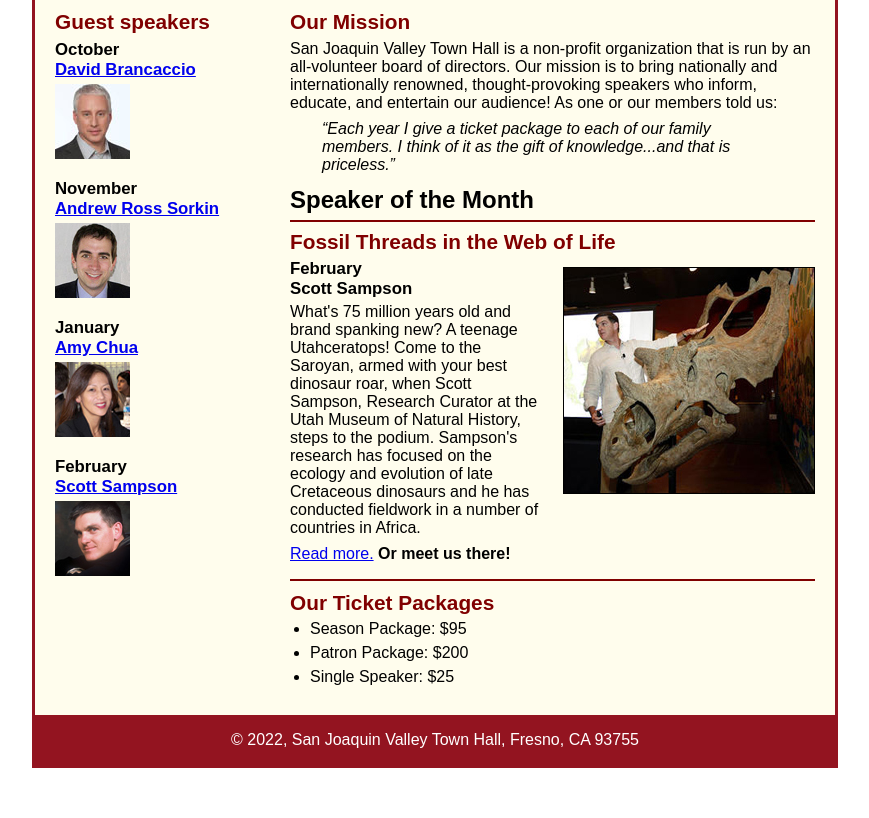
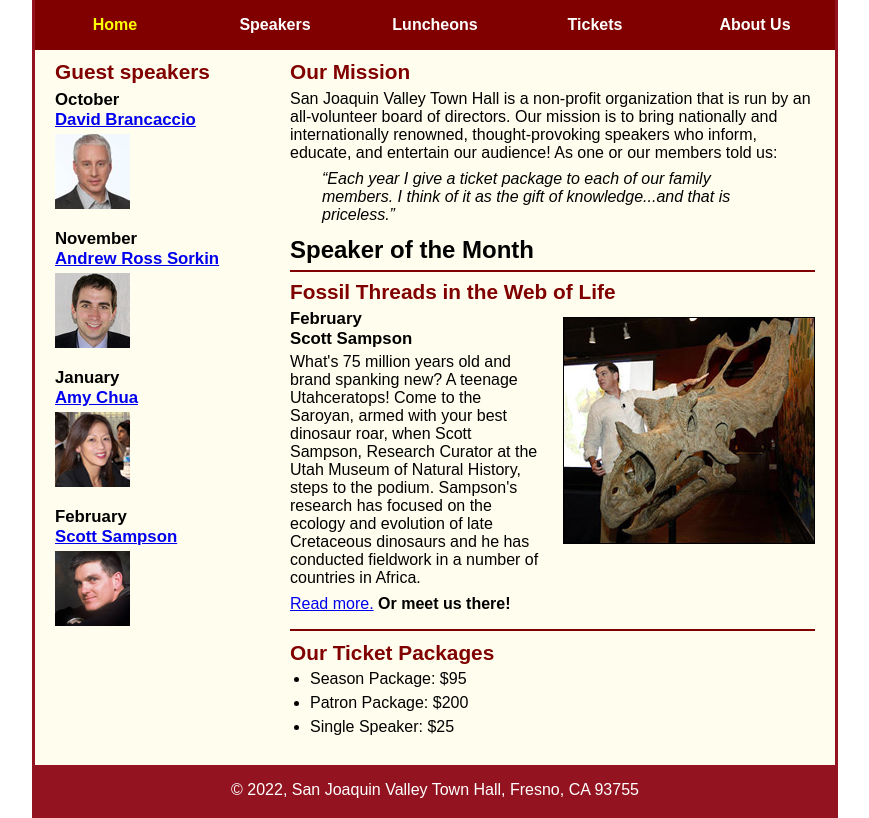
Before and after one commit to Anthony-Quispilaya/A09, a plain HTML site: page c7_index.html in a window 1280 px wide. Shown: the part 123-941 px from the top of the page, without its empty margins (205-1074 px from the left). Before the commit the page ends 891 px from the top, so only its background shows below. Drawn offline with Linux system fonts and the light colour scheme.

Commit message:
Add the HTML for main navigation menu and Add the CSS for the navigation menu

```diff
--- a/c7_index.html
+++ b/c7_index.html
@@ -14,6 +14,17 @@
 		<h2>San Joaquin Valley Town Hall</h2>
 		<h3>Celebrating our <span class="shadow">75<sup>th</sup></span> Year</h3>
 	</header>
+
+	<nav id="nav_menu">
+		<ul>
+			<li><a class="current" href="c7_index.html">Home</a></li>
+			<li><a href="c7_index.html">Speakers</a></li>
+			<li><a href="c7_index.html">Luncheons</a></li>
+			<li><a href="c7_index.html">Tickets</a></li>
+			<li><a href="c7_index.html">About Us</a></li>
+		</ul>
+	</nav>
+
 	<main>
 		<section>
 			<h2>Our Mission</h2>
@@ -34,7 +45,7 @@
 				Curator at the Utah Museum of Natural History, steps to the podium. Sampson's research
 				has focused on the ecology and evolution of late Cretaceous dinosaurs and he has conducted
 				fieldwork in a number of countries in Africa.</p>
-				<p><a href="speakers/c6_sampson.html">Read more.</a>&nbsp;<b>Or meet us there!</b></p>
+				<p><a href="speakers/c7_sampson.html">Read more.</a>&nbsp;<b>Or meet us there!</b></p>
 			</article>
 
 			<h2>Our Ticket Packages</h2>
--- a/styles/c7_main.css
+++ b/styles/c7_main.css
@@ -16,6 +16,28 @@ body {
 }
 a:focus, a:hover {
 	font-style: italic;
+}
+/* the styles for the nav */
+#nav_menu ul{
+	list-style-type: none;
+	margin: 0;
+	padding: 0;
+}
+#nav_menu ul li{
+	float: left;
+}
+#nav_menu ul li a{
+	display: block;
+	width: 160px;
+	text-align: center;
+	padding: 1em 0;
+	text-decoration: none;
+	background-color:#800000;
+	color: white;
+	font-weight: bold;
+}
+#nav_menu a.current{
+	color: yellow;
 }
 /* the styles for the header */
 header {
```
Also changed, not shown: speakers/c7_sampson.html (+1 -1 lines).
